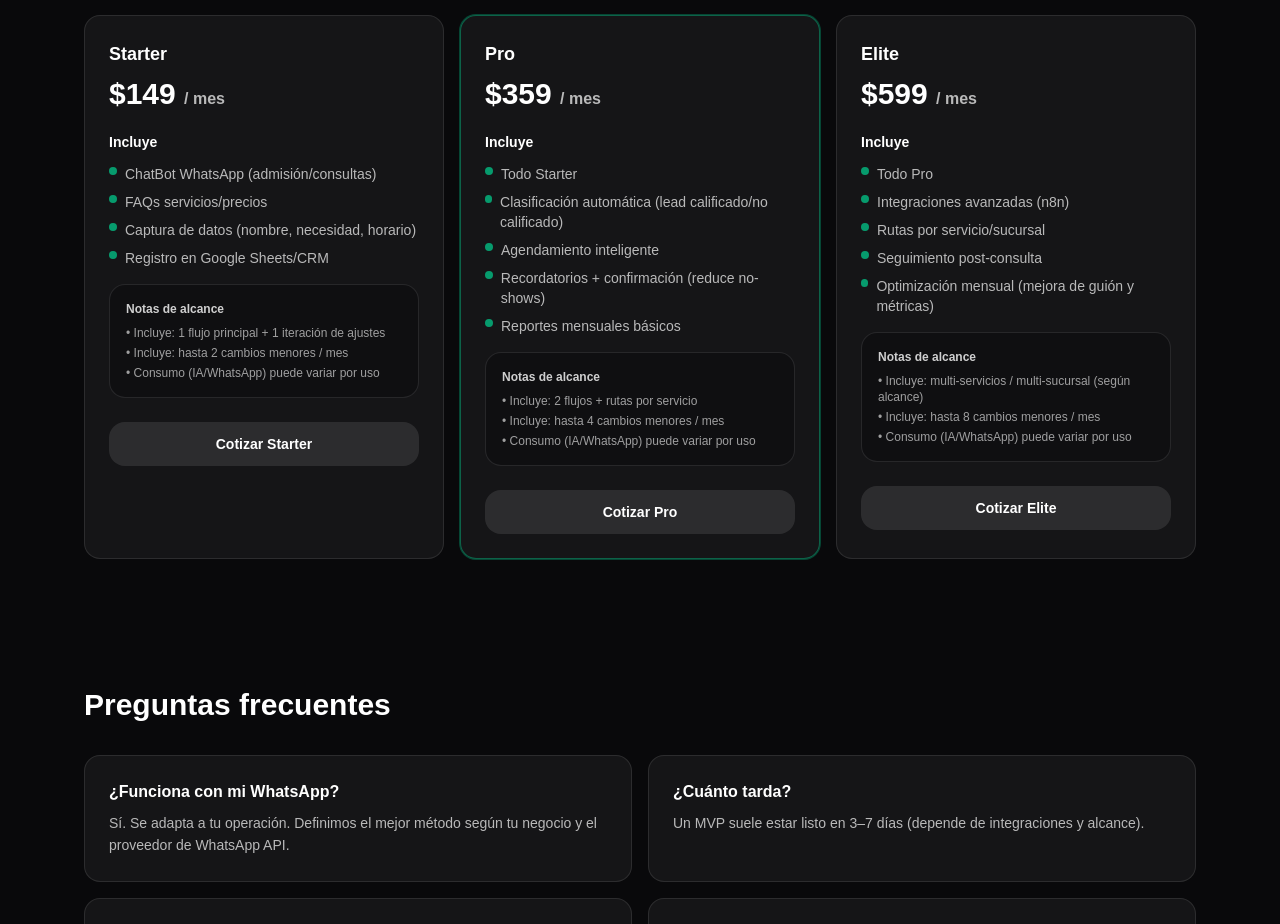
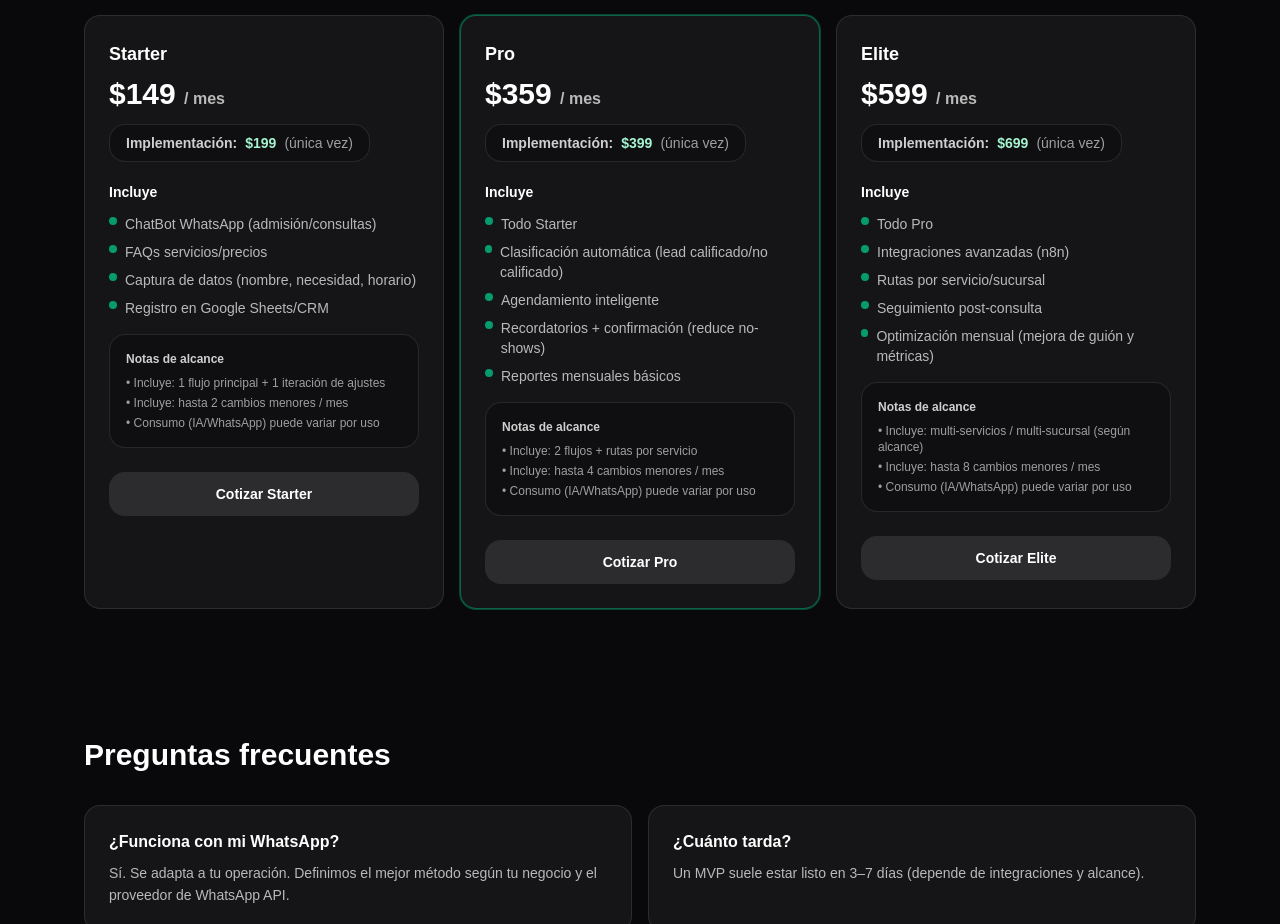
Before and after one commit to aicompanyjb-blip/ia-company-jb, a Next.js app: page / in a window 1280 px wide. Shown: the part 2860-3784 px from the top of the page. Built offline with nearby package versions, Linux system fonts and the light colour scheme.

Commit message:
actualizo precios

```diff
--- a/app/page.tsx
+++ b/app/page.tsx
@@ -33,6 +33,13 @@ export default function Home() {
     semestral: { Starter: 389, Pro: 659, Elite: 799 },
     anual: { Starter: 1299, Pro: 1599, Elite: 1799 },
   };
+
+  // ✅ Implementación (pago único) — edita estos valores
+const setupFee: Record<PlanName, number> = {
+  Starter: 199,
+  Pro: 399,
+  Elite: 699,
+};
 
   const months: Record<BillingPeriod, number> = {
     mensual: 1,
@@ -470,6 +477,13 @@ export default function Home() {
                   </span>
                 </p>
 
+                {/* Implementación (pago único) */}
+<div className="mt-3 inline-flex items-center gap-2 rounded-2xl border border-white/10 bg-zinc-950/40 px-4 py-2 text-sm">
+  <span className="font-semibold text-white/80">Implementación:</span>
+  <span className="font-bold text-emerald-200">{money.format(setupFee[p.name])}</span>
+  <span className="text-white/60">(única vez)</span>
+</div>
+
                 {period !== "mensual" && (
                   <p className="mt-2 text-sm text-white/60">
                     Equivale a{" "}
```
